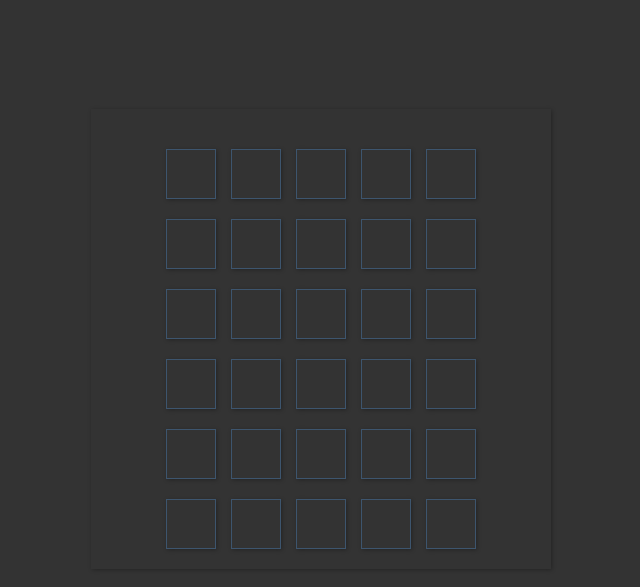
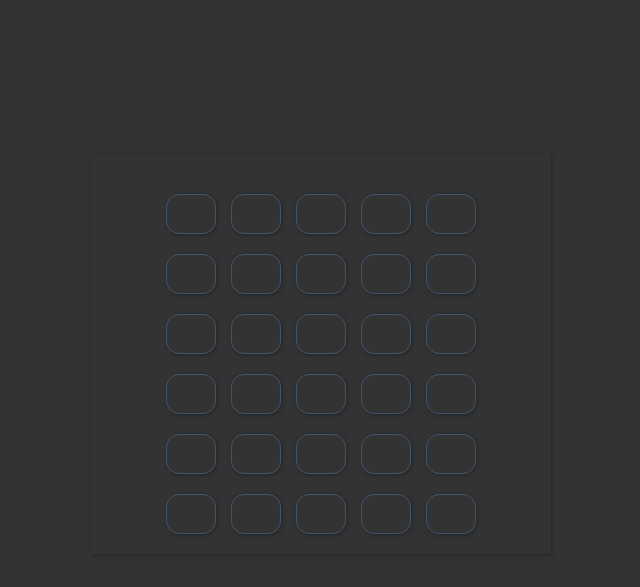
Before and after one commit to Mitiku-Melkamsew/Word-Masters, a plain HTML site: page index.html in a window 1280 px wide. Shown: the part 167-754 px from the top of the page, without its empty margins (319-959 px from the left). Drawn offline with Linux system fonts and the light colour scheme.

Commit message:
refactor: update HTML structure with unique classes for words and adjust CSS styles

```diff
--- a/index.html
+++ b/index.html
@@ -19,35 +19,35 @@
             <div class="letter"></div>
             <div class="letter"></div>
         </div>
-        <div class="word">
+        <div class="word w1">
             <div class="letter"></div>
             <div class="letter"></div>
             <div class="letter"></div>
             <div class="letter"></div>
             <div class="letter"></div>
         </div>
-        <div class="word">
+        <div class="word w2">
             <div class="letter"></div>
             <div class="letter"></div>
             <div class="letter"></div>
             <div class="letter"></div>
             <div class="letter"></div>
         </div>
-        <div class="word">
+        <div class="word w3">
             <div class="letter"></div>
             <div class="letter"></div>
             <div class="letter"></div>
             <div class="letter"></div>
             <div class="letter"></div>
         </div>
-        <div class="word">
+        <div class="word w4">
             <div class="letter"></div>
             <div class="letter"></div>
             <div class="letter"></div>
             <div class="letter"></div>
             <div class="letter"></div>
         </div>
-        <div class="word">
+        <div class="word w5">
             <div class="letter"></div>
             <div class="letter"></div>
             <div class="letter"></div>
@@ -55,6 +55,6 @@
             <div class="letter"></div>
         </div>
     </div>
-
+<script src="./script.js"></script>
 </body>
 </html>
--- a/styles.css
+++ b/styles.css
@@ -22,9 +22,8 @@ body {
     display: flex;
     flex-direction: column;
     justify-content: center;
-    align-items: center;
     height: 100vh;
-    margin: 0;
+    margin: 0 auto;
 }
 
 .container {
@@ -46,8 +45,10 @@ body {
 }
 
 .letter {
+    color: wheat;
     width: 50px;
-    height: 50px;
+    height: 40px;
     border: 1px solid #3d556e;
+    border-radius: 13px;
     box-shadow: 1px 1px 4px rgb(0, 0, 0, 0.3);
 }
```
